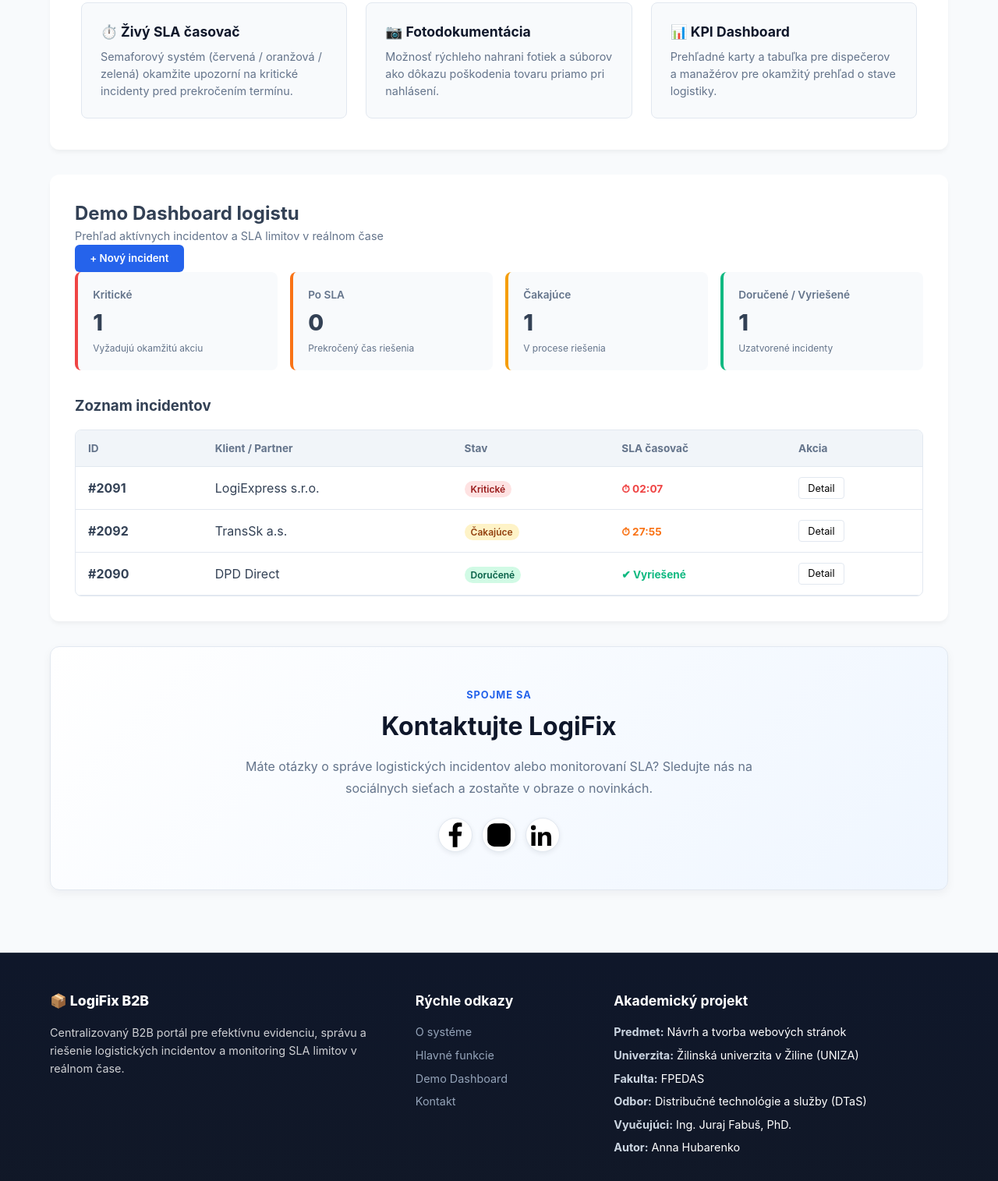
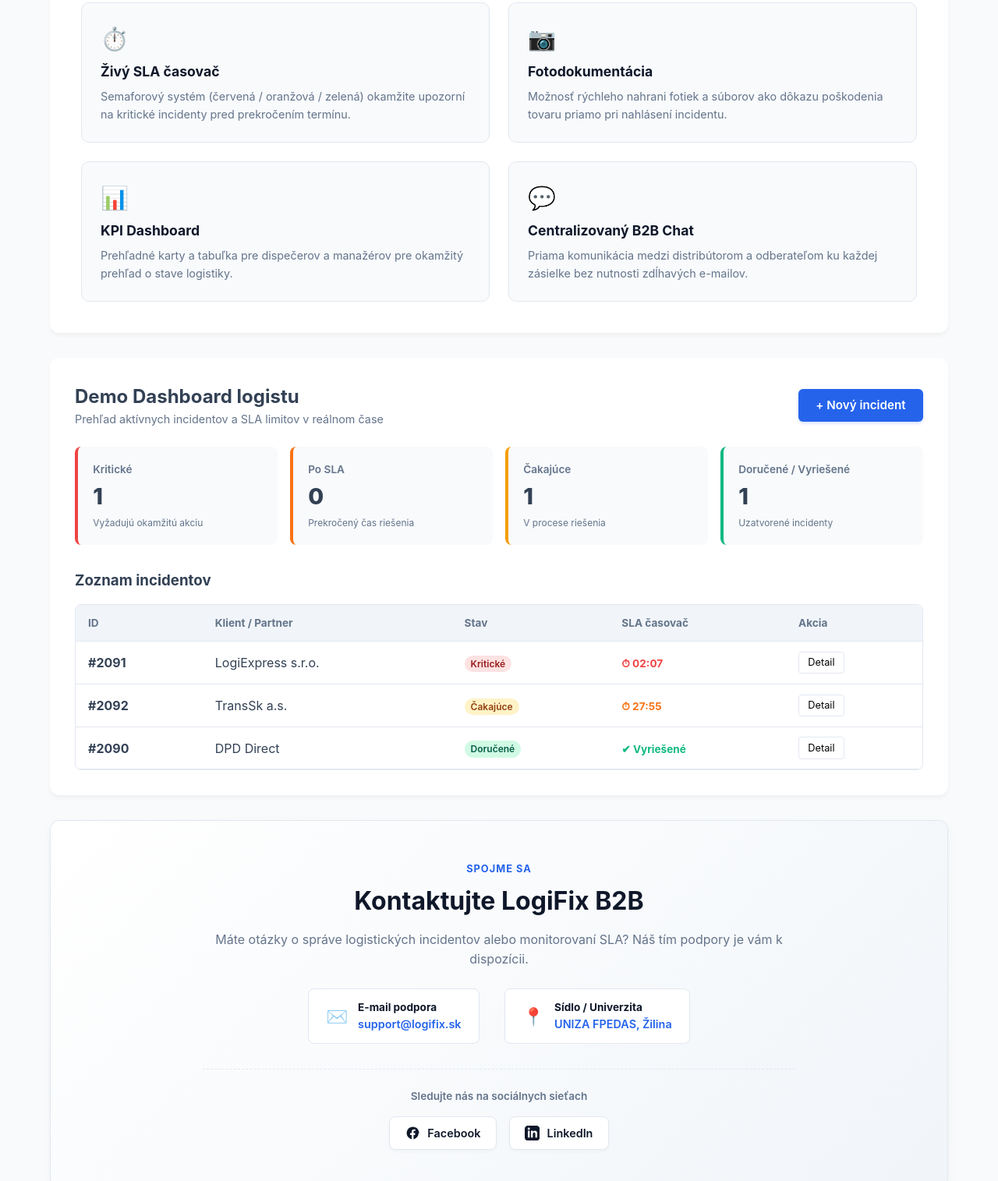
Before and after one commit to dumpling576/logifix-b2b, a plain HTML site: page index.html in a window 1280 px wide. Shown: the part 799-2314 px from the top of the page at 78% size. Drawn offline with Linux system fonts and the light colour scheme.

Commit message:
update kontakt

```diff
--- a/index.html
+++ b/index.html
@@ -32,7 +32,7 @@
       <a href="#demo" class="btn-primary btn-hero">Otvoriť Demo Dashboard</a>
     </section>
 
-    <!-- 3. Sekcia: O systéme (Problém vs. Riešenie) -->
+    <!-- 3. Sekcia: O systéme -->
     <section id="o-nas" class="info-section">
       <span class="section-eyebrow">O systéme</span>
       <h2>Centralizované riadenie logistiky</h2>
@@ -42,22 +42,30 @@
       </p>
     </section>
 
-    <!-- 4. Sekcia: Kľúčové funkcie -->
+    <!-- 4. Sekcia: Kľúčové funkcie (4 Karty - 2x2 Grid) -->
     <section id="funkcie" class="info-section">
       <span class="section-eyebrow">Funkcie</span>
       <h2>Hlavné výhody LogiFix B2B</h2>
       <div class="features-grid">
         <div class="feature-card">
-          <h3>⏱️ Živý SLA časovač</h3>
+          <div class="feature-icon">⏱️</div>
+          <h3>Živý SLA časovač</h3>
           <p>Semaforový systém (červená / oranžová / zelená) okamžite upozorní na kritické incidenty pred prekročením termínu.</p>
         </div>
         <div class="feature-card">
-          <h3>📷 Fotodokumentácia</h3>
-          <p>Možnosť rýchleho nahrani fotiek a súborov ako dôkazu poškodenia tovaru priamo pri nahlásení.</p>
+          <div class="feature-icon">📷</div>
+          <h3>Fotodokumentácia</h3>
+          <p>Možnosť rýchleho nahrani fotiek a súborov ako dôkazu poškodenia tovaru priamo pri nahlásení incidentu.</p>
         </div>
         <div class="feature-card">
-          <h3>📊 KPI Dashboard</h3>
+          <div class="feature-icon">📊</div>
+          <h3>KPI Dashboard</h3>
           <p>Prehľadné karty a tabuľka pre dispečerov a manažérov pre okamžitý prehľad o stave logistiky.</p>
+        </div>
+        <div class="feature-card">
+          <div class="feature-icon">💬</div>
+          <h3>Centralizovaný B2B Chat</h3>
+          <p>Priama komunikácia medzi distribútorom a odberateľom ku každej zásielke bez nutnosti zdĺhavých e-mailov.</p>
         </div>
       </div>
     </section>
@@ -65,11 +73,12 @@
     <!-- 5. Demo Dashboard (Desktop & Mobile) -->
     <section id="demo" class="dashboard-section">
       <div class="dashboard-header">
-        <div>
+        <div class="dashboard-title-group">
           <h2>Demo Dashboard logistu</h2>
           <p class="subtitle">Prehľad aktívnych incidentov a SLA limitov v reálnom čase</p>
         </div>
-        <button class="btn-primary" id="openModalBtn">+ Nový incident</button>
+        <!-- Tlačidlo umiestnené vpravo podľa papierového prototypu (Blok 4) -->
+        <button class="btn-primary btn-add-incident" id="openModalBtn">+ Nový incident</button>
       </div>
 
       <!-- Dynamické KPI Karty -->
@@ -116,25 +125,53 @@
       </div>
     </section>
 
-    <!-- 6. Kontakt -->
+    <!-- 6. Nový moderný Kontakt s redesigned sociálnymi sieťami -->
     <section id="kontakt" class="contact-section">
       <div class="contact-content">
         <span class="contact-eyebrow">Spojme sa</span>
-        <h2>Kontaktujte LogiFix</h2>
+        <h2>Kontaktujte LogiFix B2B</h2>
         <p>
           Máte otázky o správe logistických incidentov alebo monitorovaní SLA?
-          Sledujte nás na sociálnych sieťach a zostaňte v obraze o novinkách.
+          Náš tím podpory je vám k dispozícii.
         </p>
-        <div class="social-links" role="group" aria-label="Sociálne siete">
-          <a class="social-icon" href="https://www.facebook.com/" target="_blank" rel="noopener noreferrer" aria-label="Facebook">
-            <svg viewBox="0 0 24 24" aria-hidden="true"><path d="M13.5 21v-8.2h2.8l.4-3.2h-3.2v-2c0-.9.3-1.6 1.6-1.6h1.7V3.1c-.3 0-1.3-.1-2.5-.1-2.5 0-4.2 1.5-4.2 4.3v2.3H7.3v3.2h2.8V21h3.4Z"/></svg>
-          </a>
-          <a class="social-icon" href="https://www.instagram.com/" target="_blank" rel="noopener noreferrer" aria-label="Instagram">
-            <svg viewBox="0 0 24 24" aria-hidden="true"><rect x="3.5" y="3.5" width="17" height="17" rx="5"/><circle cx="12" cy="12" r="4"/><circle class="social-dot" cx="17.5" cy="6.8" r="1"/></svg>
-          </a>
-          <a class="social-icon" href="https://www.linkedin.com/" target="_blank" rel="noopener noreferrer" aria-label="LinkedIn">
-            <svg viewBox="0 0 24 24" aria-hidden="true"><path d="M5.2 8.5a1.8 1.8 0 1 0 0-3.6 1.8 1.8 0 0 0 0 3.6ZM3.7 10h3v10h-3V10Zm5 0h2.9v1.4h.1c.4-.8 1.4-1.7 2.9-1.7 3.1 0 3.7 2 3.7 4.6V20h-3v-5.1c0-1.2 0-2.7-1.7-2.7s-2 1.3-2 2.6V20h-3V10Z"/></svg>
-          </a>
+
+        <div class="contact-details-grid">
+          <div class="contact-item">
+            <span class="contact-icon">✉️</span>
+            <div>
+              <strong>E-mail podpora</strong>
+              <p>support@logifix.sk</p>
+            </div>
+          </div>
+          <div class="contact-item">
+            <span class="contact-icon">📍</span>
+            <div>
+              <strong>Sídlo / Univerzita</strong>
+              <p>UNIZA FPEDAS, Žilina</p>
+            </div>
+          </div>
+        </div>
+
+        <div class="social-wrapper">
+          <span class="social-title">Sledujte nás na sociálnych sieťach</span>
+          <div class="social-links" role="group" aria-label="Sociálne siete">
+
+            <a class="social-card facebook" href="https://www.facebook.com/" target="_blank" rel="noopener noreferrer" aria-label="Facebook">
+              <svg class="social-svg" viewBox="0 0 24 24" aria-hidden="true">
+                <path d="M22 12c0-5.52-4.48-10-10-10S2 6.48 2 12c0 4.84 3.44 8.87 8 9.8V15H7.5v-3H10V9.69c0-2.47 1.47-3.83 3.72-3.83 1.08 0 2.2.19 2.2.19v2.42h-1.24c-1.23 0-1.61.76-1.61 1.54V12h2.73l-.44 3h-2.29v6.8c4.56-.93 8-4.96 8-9.8z"/>
+              </svg>
+              <span>Facebook</span>
+            </a>
+
+
+            <a class="social-card linkedin" href="https://www.linkedin.com/in/anna-hubarenko-8946aa366/" target="_blank" rel="noopener noreferrer" aria-label="LinkedIn">
+              <svg class="social-svg" viewBox="0 0 24 24" aria-hidden="true">
+                <path d="M19 0h-14c-2.761 0-5 2.239-5 5v14c0 2.761 2.239 5 5 5h14c2.762 0 5-2.239 5-5v-14c0-2.761-2.238-5-5-5zm-11 19h-3v-11h3v11zm-1.5-12.268c-.966 0-1.75-.79-1.75-1.764s.784-1.764 1.75-1.764 1.75.79 1.75 1.764-.783 1.764-1.75 1.764zm13.5 12.268h-3v-5.604c0-3.368-4-3.113-4 0v5.604h-3v-11h3v1.765c1.396-2.586 7-2.777 7 2.476v6.759z"/>
+              </svg>
+              <span>LinkedIn</span>
+            </a>
+
+          </div>
         </div>
       </div>
     </section>
@@ -217,15 +254,13 @@
     </section>
   </div>
 
-  <!-- 7. Akademický Footer (UNIZA / FPEDAS) -->
+  <!-- 7. Akademický Footer (UNIZA FPEDAS) -->
   <footer class="site-footer">
     <div class="footer-container">
-
       <div class="footer-col">
         <h4 class="footer-logo">📦 LogiFix B2B</h4>
         <p>Centralizovaný B2B portál pre efektívnu evidenciu, správu a riešenie logistických incidentov a monitoring SLA limitov v reálnom čase.</p>
       </div>
-
       <div class="footer-col">
         <h4>Rýchle odkazy</h4>
         <ul class="footer-links">
@@ -235,7 +270,6 @@
           <li><a href="#kontakt">Kontakt</a></li>
         </ul>
       </div>
-
       <div class="footer-col">
         <h4>Akademický projekt</h4>
         <ul class="footer-info">
@@ -247,9 +281,7 @@
           <li><strong>Autor:</strong> Anna Hubarenko</li>
         </ul>
       </div>
-
     </div>
-
     <div class="footer-bottom text-center">
       © 2026 LogiFix B2B. Všetky práva vyhradené.
     </div>
--- a/styles.css
+++ b/styles.css
@@ -94,7 +94,7 @@ body {
   cursor: pointer;
   text-decoration: none;
   display: inline-block;
-  transition: background-color 0.2s;
+  transition: background-color 0.2s, transform 0.1s;
 }
 
 .btn-primary:hover {
@@ -120,7 +120,7 @@ body {
   cursor: pointer;
 }
 
-/* Obsah a Hero */
+/* Main Content Layout */
 .main-content {
   max-width: 1200px;
   margin: 0 auto;
@@ -170,9 +170,10 @@ body {
   margin: 0.3rem 0 0.8rem;
 }
 
+/* 4 Feature Cards (2x2 Grid) */
 .features-grid {
   display: grid;
-  grid-template-columns: repeat(auto-fit, minmax(260px, 1fr));
+  grid-template-columns: repeat(2, 1fr);
   gap: 1.5rem;
   margin-top: 1.5rem;
 }
@@ -180,22 +181,34 @@ body {
 .feature-card {
   background: #F8FAFC;
   padding: 1.5rem;
-  border-radius: 8px;
+  border-radius: 10px;
   border: 1px solid var(--border-color);
+  transition: transform 0.2s, box-shadow 0.2s;
+}
+
+.feature-card:hover {
+  transform: translateY(-2px);
+  box-shadow: 0 6px 12px rgba(15, 23, 42, 0.06);
+}
+
+.feature-icon {
+  font-size: 1.8rem;
+  margin-bottom: 0.5rem;
 }
 
 .feature-card h3 {
   font-size: 1.1rem;
   color: var(--navy-dark);
-  margin-bottom: 0.5rem;
+  margin-bottom: 0.4rem;
 }
 
 .feature-card p {
   font-size: 0.9rem;
   color: var(--text-muted);
+  line-height: 1.6;
 }
 
-/* Dashboard Section */
+/* Dashboard Section & Header Button Positioning */
 .dashboard-section {
   background: white;
   padding: 2rem;
@@ -204,78 +217,24 @@ body {
   scroll-margin-top: 80px;
 }
 
-.contact-section {
-  margin-top: 2rem;
-  padding: 3rem 2rem;
-  border: 1px solid var(--border-color);
-  border-radius: 12px;
-  background: linear-gradient(135deg, #ffffff 0%, #eff6ff 100%);
-  box-shadow: 0 4px 12px rgba(15, 23, 42, 0.05);
-  scroll-margin-top: 80px;
-}
-
-.contact-content {
-  max-width: 720px;
-  margin: 0 auto;
-  text-align: center;
-}
-
-.contact-eyebrow {
-  color: var(--blue-primary);
-  font-size: 0.8rem;
-  font-weight: 700;
-  letter-spacing: 0.08em;
-  text-transform: uppercase;
-}
-
-.contact-content h2 {
-  color: var(--navy-dark);
-  font-size: 2rem;
-  margin: 0.4rem 0 0.8rem;
-}
-
-.contact-content p {
-  color: var(--text-muted);
-  line-height: 1.75;
-  margin-bottom: 1.4rem;
-}
-
-.social-links {
-  display: flex;
-  justify-content: center;
-  gap: 0.75rem;
-  margin-top: 1.5rem;
-}
-
-.social-icon {
-  display: inline-flex;
-  width: 2.75rem;
-  height: 2.75rem;
-  align-items: center;
-  justify-content: center;
-  border: 1px solid var(--border-color);
-  border-radius: 50%;
-  background-color: white;
-  color: var(--navy-header);
-  box-shadow: 0 2px 6px rgba(15, 23, 42, 0.08);
-  text-decoration: none;
-  transition: color 0.2s, background-color 0.2s, transform 0.2s;
-}
-
-.social-icon:hover,
-.social-icon:focus-visible {
-  color: white;
-  background-color: var(--blue-primary);
-  transform: translateY(-2px);
-}
-
-.social-header {
+.dashboard-header {
   display: flex;
   justify-content: space-between;
   align-items: center;
   margin-bottom: 1.5rem;
-  flex-wrap: wrap;
   gap: 1rem;
+}
+
+.dashboard-title-group {
+  flex: 1;
+}
+
+.btn-add-incident {
+  margin-left: auto;
+  white-space: nowrap;
+  font-size: 0.95rem;
+  padding: 0.7rem 1.4rem;
+  box-shadow: 0 2px 4px rgba(37, 99, 235, 0.2);
 }
 
 .subtitle {
@@ -283,7 +242,7 @@ body {
   font-size: 0.9rem;
 }
 
-/* KPI Karty */
+/* KPI Grid */
 .kpi-grid {
   display: grid;
   grid-template-columns: repeat(4, 1fr);
@@ -309,7 +268,7 @@ body {
 .kpi-value { font-size: 1.8rem; font-weight: 800; margin: 0.2rem 0; }
 .kpi-sub { font-size: 0.75rem; color: var(--text-muted); }
 
-/* Tabuľka */
+/* Table */
 .table-section h3 { margin-bottom: 1rem; }
 
 .table-wrapper {
@@ -347,6 +306,146 @@ body {
 .sla-timer.warning  { color: var(--color-warning); }
 .sla-timer.success  { color: var(--color-success); }
 .sla-timer.overdue  { color: #B91C1C; }
+
+/* Redesigned Contact Section & Social Media Cards */
+.contact-section {
+  margin-top: 2rem;
+  padding: 3rem 2rem;
+  border: 1px solid var(--border-color);
+  border-radius: 12px;
+  background: linear-gradient(135deg, #FFFFFF 0%, #F1F5F9 100%);
+  box-shadow: 0 4px 12px rgba(15, 23, 42, 0.04);
+  scroll-margin-top: 80px;
+}
+
+.contact-content {
+  max-width: 760px;
+  margin: 0 auto;
+  text-align: center;
+}
+
+.contact-eyebrow {
+  color: var(--blue-primary);
+  font-size: 0.8rem;
+  font-weight: 700;
+  letter-spacing: 0.08em;
+  text-transform: uppercase;
+}
+
+.contact-content h2 {
+  color: var(--navy-dark);
+  font-size: 2rem;
+  margin: 0.4rem 0 0.8rem;
+}
+
+.contact-content p {
+  color: var(--text-muted);
+  line-height: 1.6;
+  margin-bottom: 1.5rem;
+}
+
+.contact-details-grid {
+  display: flex;
+  justify-content: center;
+  gap: 2rem;
+  margin-bottom: 2rem;
+  flex-wrap: wrap;
+}
+
+.contact-item {
+  display: flex;
+  align-items: center;
+  gap: 0.8rem;
+  background: white;
+  padding: 0.8rem 1.4rem;
+  border-radius: 8px;
+  border: 1px solid var(--border-color);
+  text-align: left;
+}
+
+.contact-item .contact-icon {
+  font-size: 1.4rem;
+}
+
+.contact-item strong {
+  display: block;
+  font-size: 0.85rem;
+  color: var(--navy-dark);
+}
+
+.contact-item p {
+  margin: 0;
+  font-size: 0.9rem;
+  color: var(--blue-primary);
+  font-weight: 600;
+}
+
+.social-wrapper {
+  margin-top: 1.5rem;
+  padding-top: 1.5rem;
+  border-top: 1px dashed var(--border-color);
+}
+
+.social-title {
+  display: block;
+  font-size: 0.85rem;
+  font-weight: 600;
+  color: var(--text-muted);
+  margin-bottom: 1rem;
+}
+
+.social-links {
+  display: flex;
+  justify-content: center;
+  gap: 1rem;
+  flex-wrap: wrap;
+}
+
+.social-card {
+  display: inline-flex;
+  align-items: center;
+  gap: 0.6rem;
+  padding: 0.6rem 1.2rem;
+  border-radius: 8px;
+  background: white;
+  color: var(--navy-dark);
+  border: 1px solid var(--border-color);
+  text-decoration: none;
+  font-size: 0.9rem;
+  font-weight: 600;
+  box-shadow: 0 2px 4px rgba(0, 0, 0, 0.03);
+  transition: all 0.2s ease-in-out;
+}
+
+.social-svg {
+  width: 1.2rem;
+  height: 1.2rem;
+  fill: currentColor;
+}
+
+.social-card.facebook:hover {
+  background-color: #1877F2;
+  color: white;
+  border-color: #1877F2;
+  transform: translateY(-2px);
+  box-shadow: 0 4px 10px rgba(24, 119, 242, 0.3);
+}
+
+.social-card.instagram:hover {
+  background: linear-gradient(45deg, #f09433 0%, #e6683c 25%, #dc2743 50%, #cc2366 75%, #bc1888 100%);
+  color: white;
+  border-color: transparent;
+  transform: translateY(-2px);
+  box-shadow: 0 4px 10px rgba(220, 39, 67, 0.3);
+}
+
+.social-card.linkedin:hover {
+  background-color: #0A66C2;
+  color: white;
+  border-color: #0A66C2;
+  transform: translateY(-2px);
+  box-shadow: 0 4px 10px rgba(10, 102, 194, 0.3);
+}
 
 /* Modálne okná */
 .modal-overlay {
@@ -545,6 +644,19 @@ body {
 
   .hero-section h1 { font-size: 1.8rem; }
 
+  .features-grid { grid-template-columns: 1fr; }
+
+  .dashboard-header {
+    flex-direction: column;
+    align-items: flex-start;
+  }
+
+  .btn-add-incident {
+    width: 100%;
+    margin-left: 0;
+    text-align: center;
+  }
+
   .kpi-grid { grid-template-columns: repeat(2, 1fr); gap: 0.8rem; }
 
   .incident-details { grid-template-columns: 1fr; }
```
